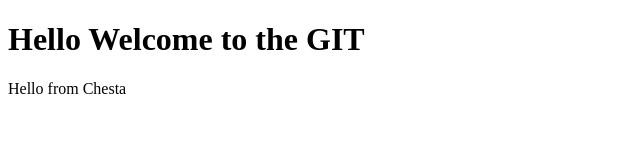
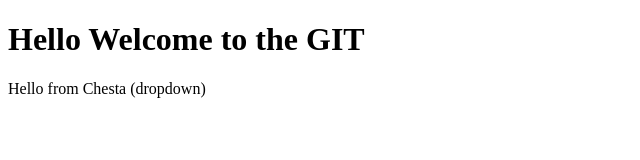
Before and after one commit to Chesta-webDev/Practice_Git, a plain HTML site: page index.html in a window 1280 px wide. Shown: the whole page, without its empty margins (0-640 px from the left). Drawn offline with Linux system fonts and the light colour scheme.

```diff
--- a/index.html
+++ b/index.html
@@ -7,6 +7,6 @@
 </head>
 <body>
     <h1>Hello Welcome to the GIT </h1>
-    <p>Hello from Chesta</p>
+    <p>Hello from Chesta (dropdown)</p>
 </body>
 </html>
```
